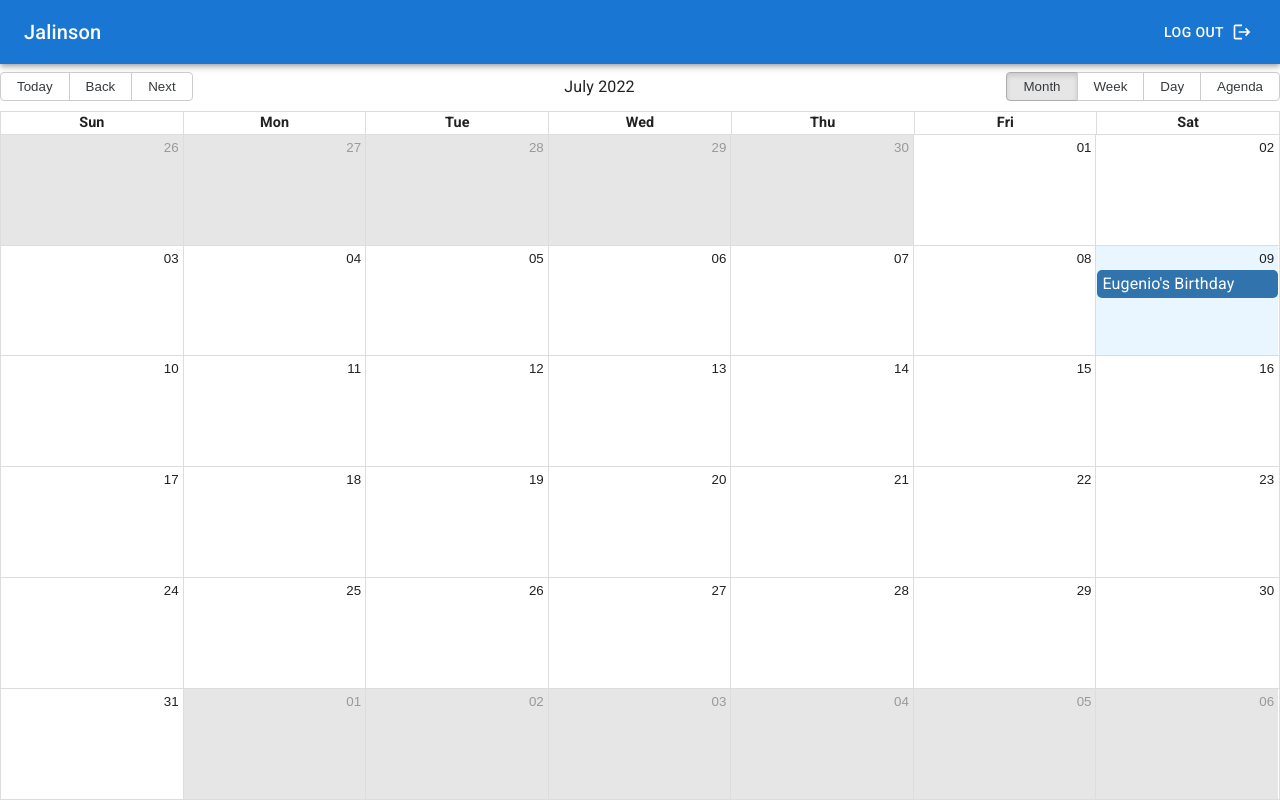
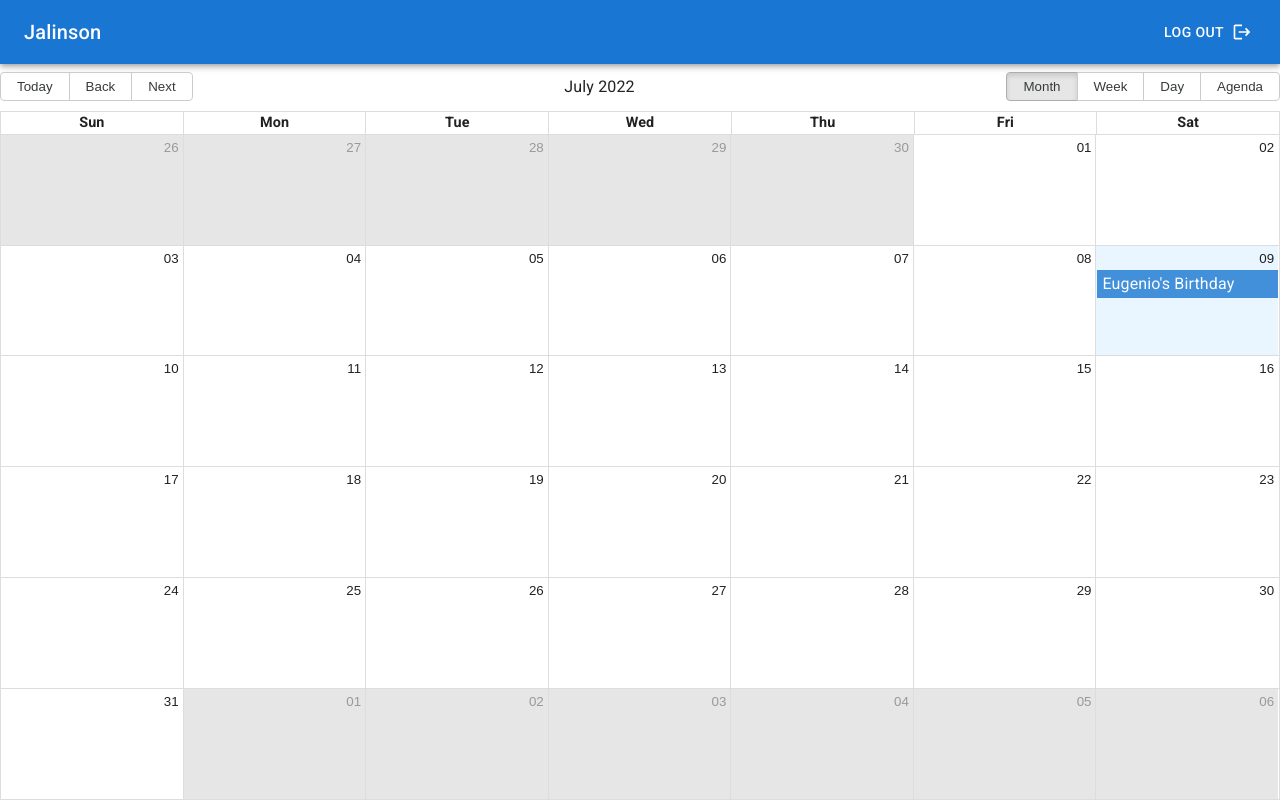
Before and after one commit to zJaaal/calendar-mern-app, a React (Vite) app: page / in a window 1280 px wide. Built offline with nearby package versions, Linux system fonts and the light colour scheme.

Commit message:
Added styles to the calendar

```diff
--- a/src/pages/calendar/CalendarPage.jsx
+++ b/src/pages/calendar/CalendarPage.jsx
@@ -21,13 +21,13 @@ const CalendarPage = () => {
 
   const eventStyleGetter = (event, start, end, isSelected) => {
     const style = {
-      backgroundColor: `${theme.palette.primary.light}`,
+      backgroundColor: `${theme.palette.primary.main}`,
       borderRadius: "0px",
       opacity: 0.8,
       color: "white",
       display: "block",
     };
-    return style;
+    return { style };
   };
   return (
     <Grid container item xs direction={"column"} rowSpacing={1}>
```
